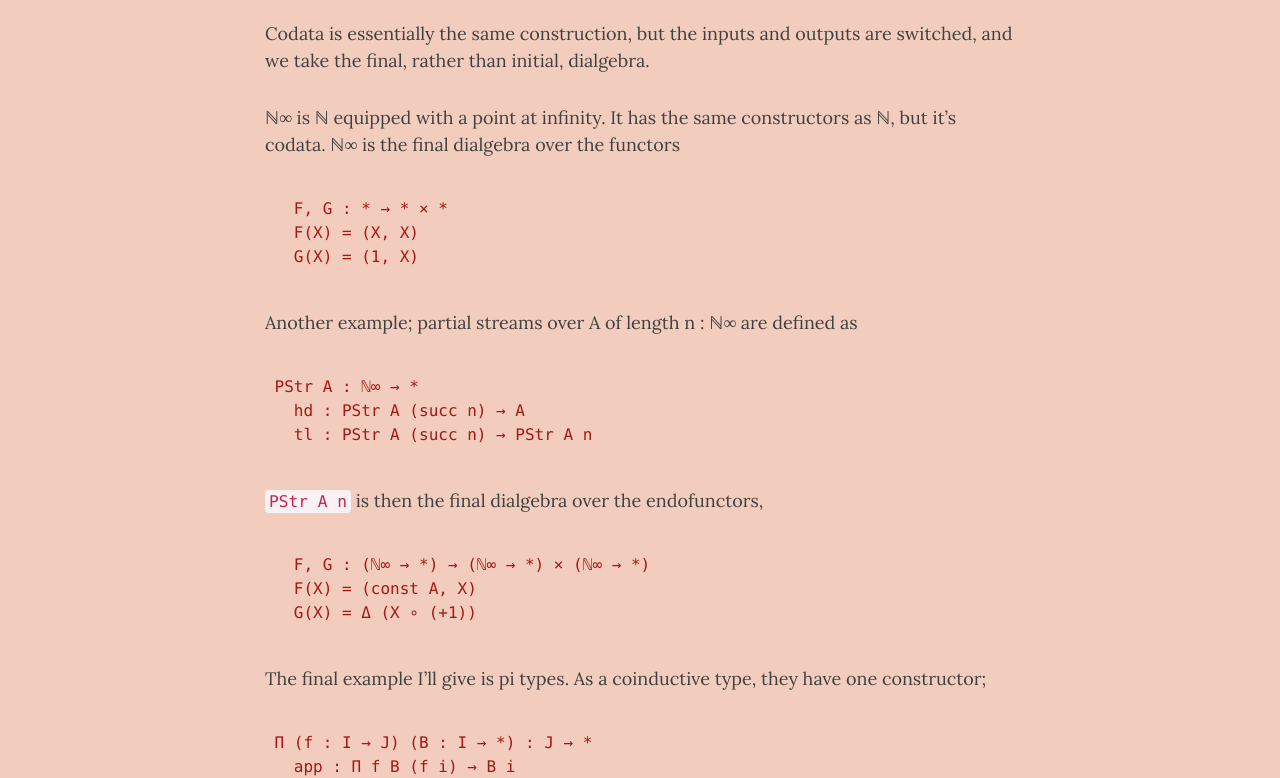
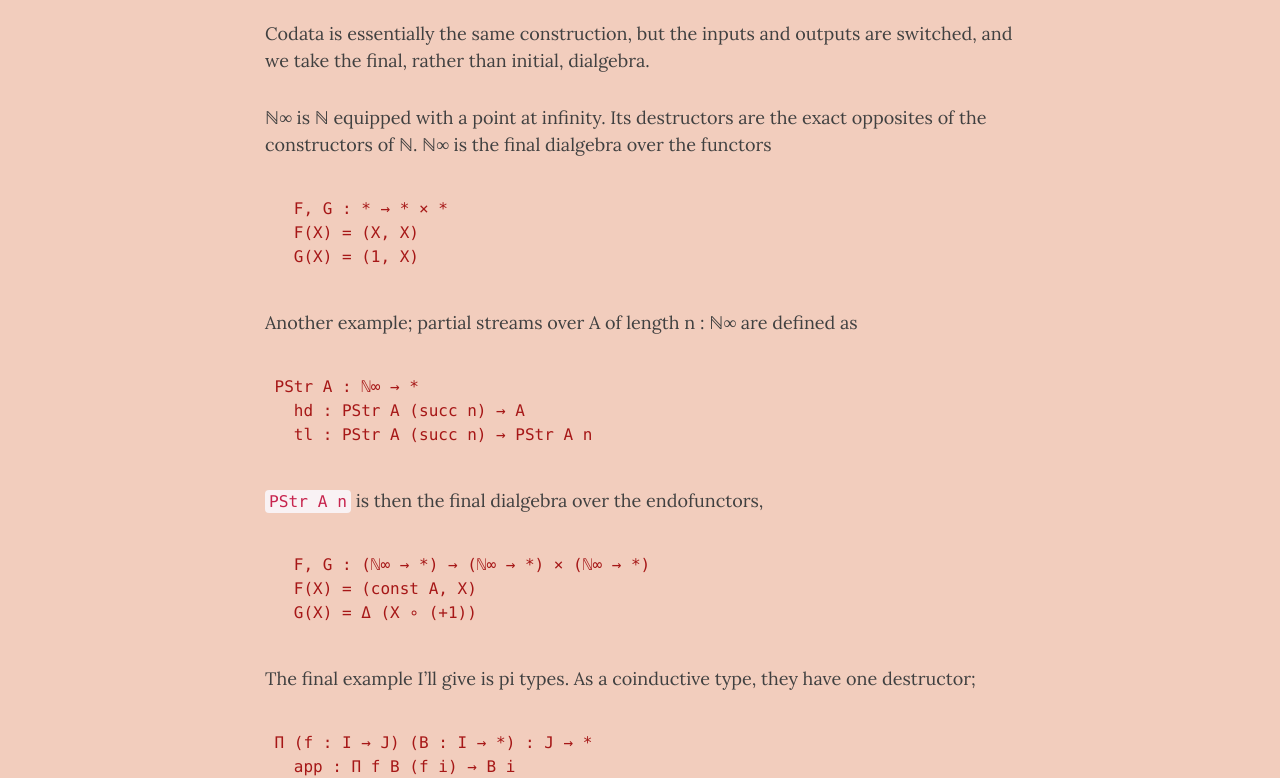
Before and after one commit to AHartNtkn/AHartNtkn.github.io, a Jekyll site: the page built from _posts/2020-08-31-Datatypes-as-Dialgebras.md, in a window 1280 px wide and 1400 px high, scrolled down 3054 px. Shown: the part 154-932 px from the top of the window. Built offline with Jekyll 4.4.1, drawn with Linux system fonts in a browser that asks for light colours; nearby versions of some CDN libraries.

Commit message:
Destructor vs constructor

````diff
--- a/_posts/2020-08-31-Datatypes-as-Dialgebras.md
+++ b/_posts/2020-08-31-Datatypes-as-Dialgebras.md
@@ -85,7 +85,7 @@ which is isomorphic to `1 + X → X`. So the connection, in this case, is obviou
 
 Codata is essentially the same construction, but the inputs and outputs are switched, and we take the final, rather than initial, dialgebra.
 
-ℕ∞ is ℕ equipped with a point at infinity. It has the same constructors as ℕ, but it's codata.
+ℕ∞ is ℕ equipped with a point at infinity. Its destructors are the exact opposites of the constructors of ℕ.
 ℕ∞ is the final dialgebra over the functors
 ```
   F, G : * → * × *
@@ -107,7 +107,7 @@ PStr A : ℕ∞ → *
   G(X) = Δ (X ∘ (+1))
 ```
 
-The final example I'll give is pi types. As a coinductive type, they have one constructor;
+The final example I'll give is pi types. As a coinductive type, they have one destructor;
 ```
 Π (f : I → J) (B : I → *) : J → *
   app : Π f B (f i) → B i
````
